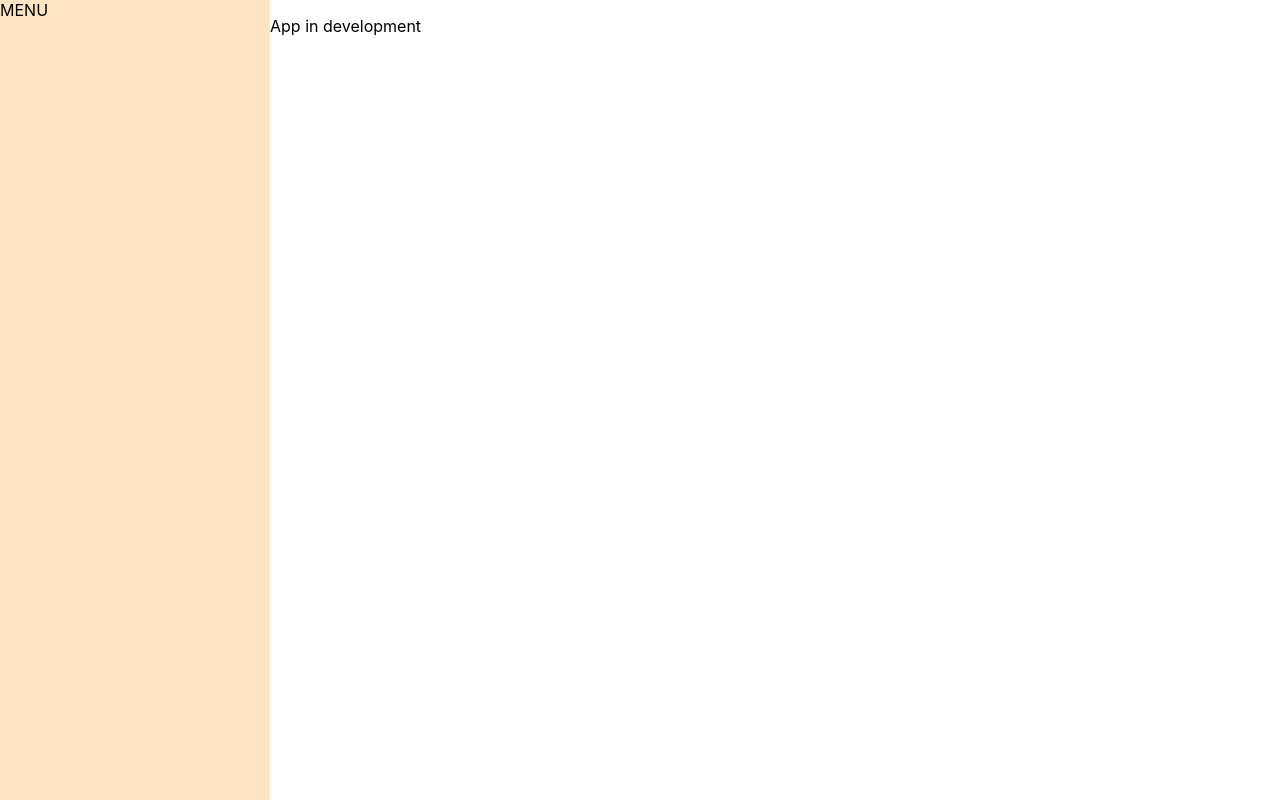
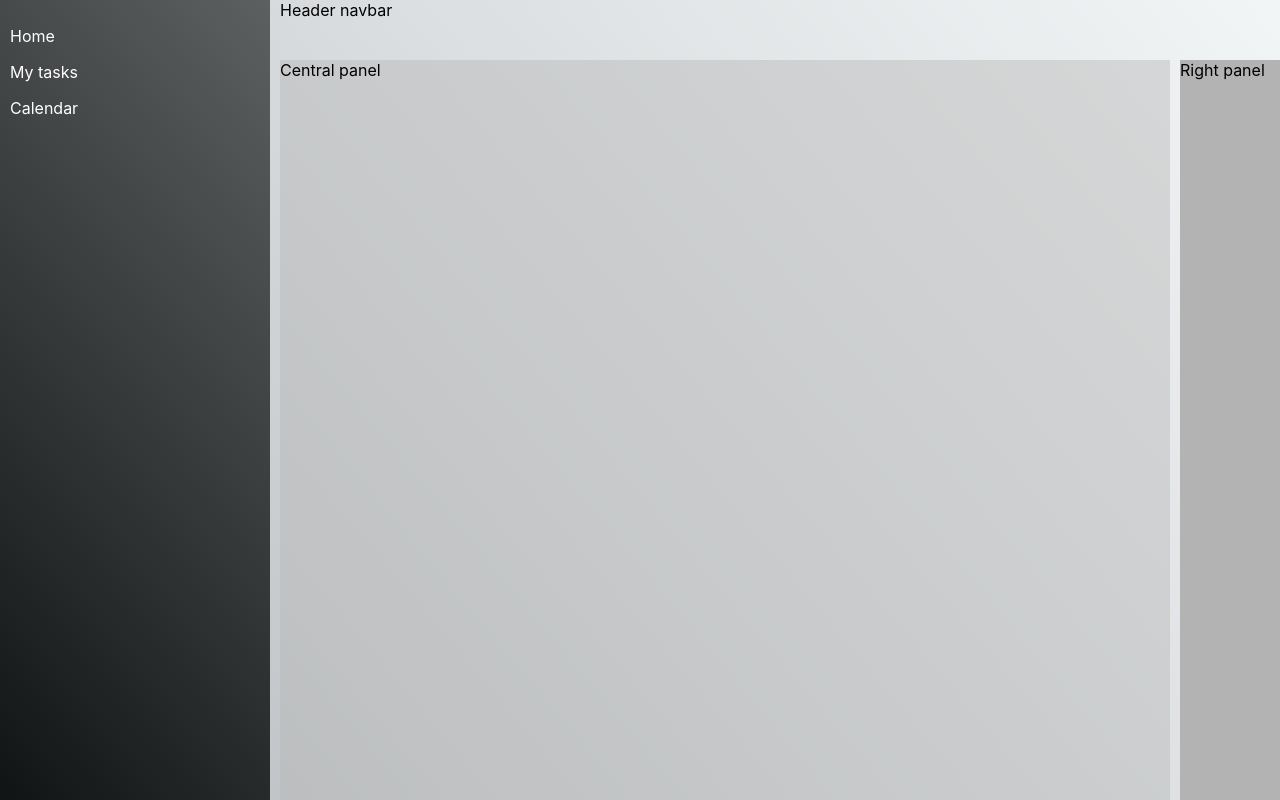
Before and after one commit to MaxNikitenok/project-manager-react, a React (Create React App) app: page / in a window 1280 px wide. Built offline with nearby package versions, Linux system fonts and the light colour scheme.

Commit message:
feat: basic layout

```diff
--- a/src/App.module.css
+++ b/src/App.module.css
@@ -1,5 +1,29 @@
 .App {
   display: grid;
-  grid-template-columns: 270px 1fr;
-  height: 100vh;
+  grid-template-columns: 270px 1fr 100px;
+  grid-template-areas:
+    'leftPanel    header       header'
+    'leftPanel centralPanel rightPanel';
+  gap: 10px;
+  background: linear-gradient(50deg, #b3b7bb, 40%, #f2f5f6);
 }
+
+.header {
+  grid-area: header;
+}
+
+.leftPanel {
+  grid-area: leftPanel;
+  height: calc(100vh - 20px);
+  color: #fff;
+}
+
+.centralPanel {
+  grid-area: centralPanel;
+  height: calc(100vh - 60px);
+}
+
+.rightPanel {
+  grid-area: rightPanel;
+  height: calc(100vh - 60px);
+}
--- a/src/App.tsx
+++ b/src/App.tsx
@@ -1,12 +1,17 @@
 import React from 'react';
 import style from './App.module.css';
-import LeftPanel from './components/LeftPanel';
+import CentralPanel from './components/CentralPanel/CentralPanel';
+import Header from './components/Header/Header';
+import LeftPanel from './components/LeftPanel/LeftPanel';
+import RightPanel from './components/RightPanel/RightPanel';
 
 const App = () => {
   return (
     <div className={style.App}>
-      <LeftPanel />
-      <p>App in development</p>
+      <div className={style.header}><Header /></div>
+      <div className={style.leftPanel}><LeftPanel /></div>
+      <div className={style.centralPanel}><CentralPanel /></div>
+      <div className={style.rightPanel}><RightPanel /></div>
     </div>
   );
 };
--- /dev/null
+++ b/src/components/CentralPanel/CentralPanel.module.css
@@ -0,0 +1,4 @@
+.CentralPanel {
+  height: 100%;
+  background: #b3b3b370;
+}
--- /dev/null
+++ b/src/components/CentralPanel/CentralPanel.tsx
@@ -0,0 +1,12 @@
+import React from 'react';
+import style from  './CentralPanel.module.css';
+
+const CentralPanel = () => {
+  return (
+    <div className={style.CentralPanel}>
+      Central panel
+    </div>
+  );
+};
+
+export default CentralPanel;
--- /dev/null
+++ b/src/components/Header/Header.module.css
@@ -0,0 +1,3 @@
+.Header {
+  height: 50px;
+}
--- /dev/null
+++ b/src/components/Header/Header.tsx
@@ -0,0 +1,12 @@
+import React from 'react';
+import style from  './Header.module.css';
+
+const Header = () => {
+  return (
+    <div className={style.Header}>
+      Header navbar
+    </div>
+  );
+};
+
+export default Header;
--- a/src/components/LeftPanel.module.css
+++ /dev/null
@@ -1,3 +0,0 @@
-.LeftPanel {
-  background-color: bisque;
-}
--- a/src/components/LeftPanel.tsx
+++ /dev/null
@@ -1,12 +0,0 @@
-import React from 'react';
-import style from  './LeftPanel.module.css';
-
-const LeftPanel = () => {
-  return (
-    <div className={style.LeftPanel}>
-      MENU
-    </div>
-  );
-};
-
-export default LeftPanel;
--- /dev/null
+++ b/src/components/LeftPanel/LeftPanel.module.css
@@ -0,0 +1,5 @@
+.LeftPanel {
+  height: 100%;
+  background: linear-gradient(50deg, #111415, #5d6060);
+  padding: 10px;
+}
--- /dev/null
+++ b/src/components/LeftPanel/LeftPanel.tsx
@@ -0,0 +1,14 @@
+import React from 'react';
+import style from './LeftPanel.module.css';
+
+const LeftPanel = () => {
+  return (
+    <div className={style.LeftPanel}>
+      <p>Home</p>
+      <p>My tasks</p>
+      <p>Calendar</p>
+    </div>
+  );
+};
+
+export default LeftPanel;
--- /dev/null
+++ b/src/components/RightPanel/RightPanel.module.css
@@ -0,0 +1,4 @@
+.RightPanel {
+  height: 100%;
+  background: #b3b3b3;
+}
--- /dev/null
+++ b/src/components/RightPanel/RightPanel.tsx
@@ -0,0 +1,12 @@
+import React from 'react';
+import style from  './RightPanel.module.css';
+
+const RightPanel = () => {
+  return (
+    <div className={style.RightPanel}>
+      Right panel
+    </div>
+  );
+};
+
+export default RightPanel;
```
